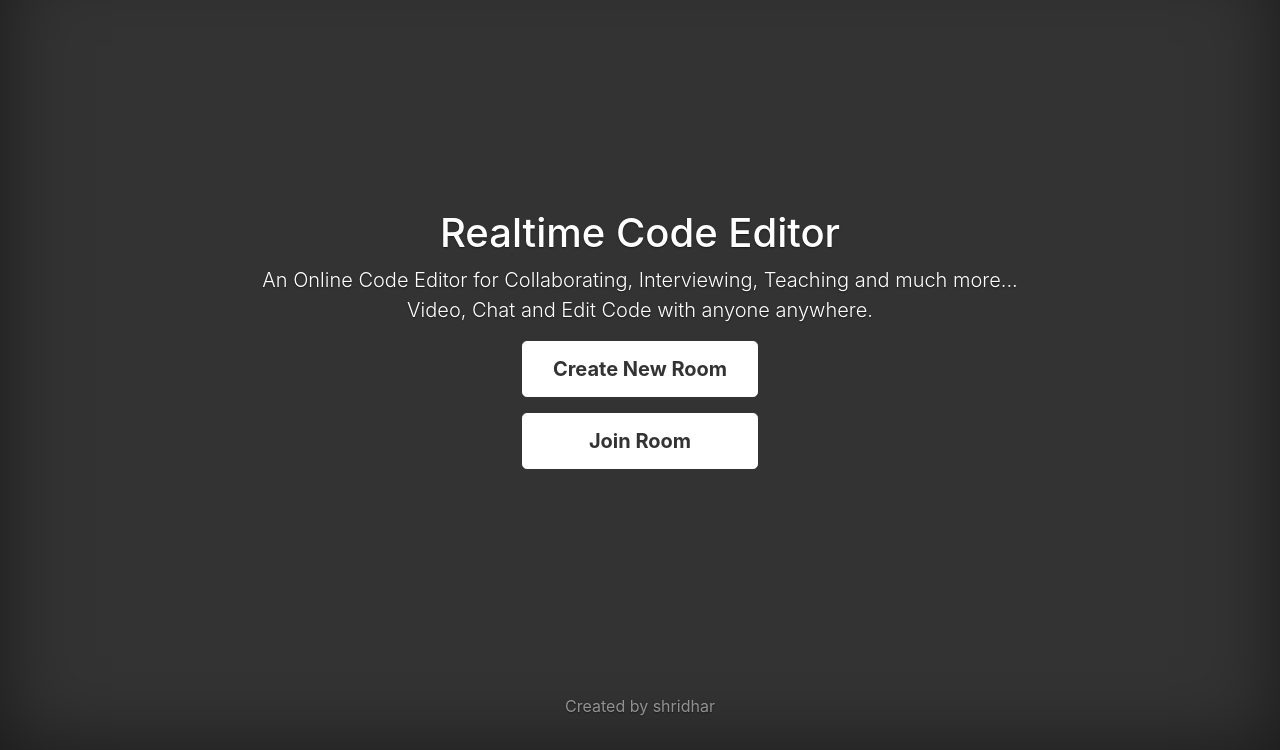
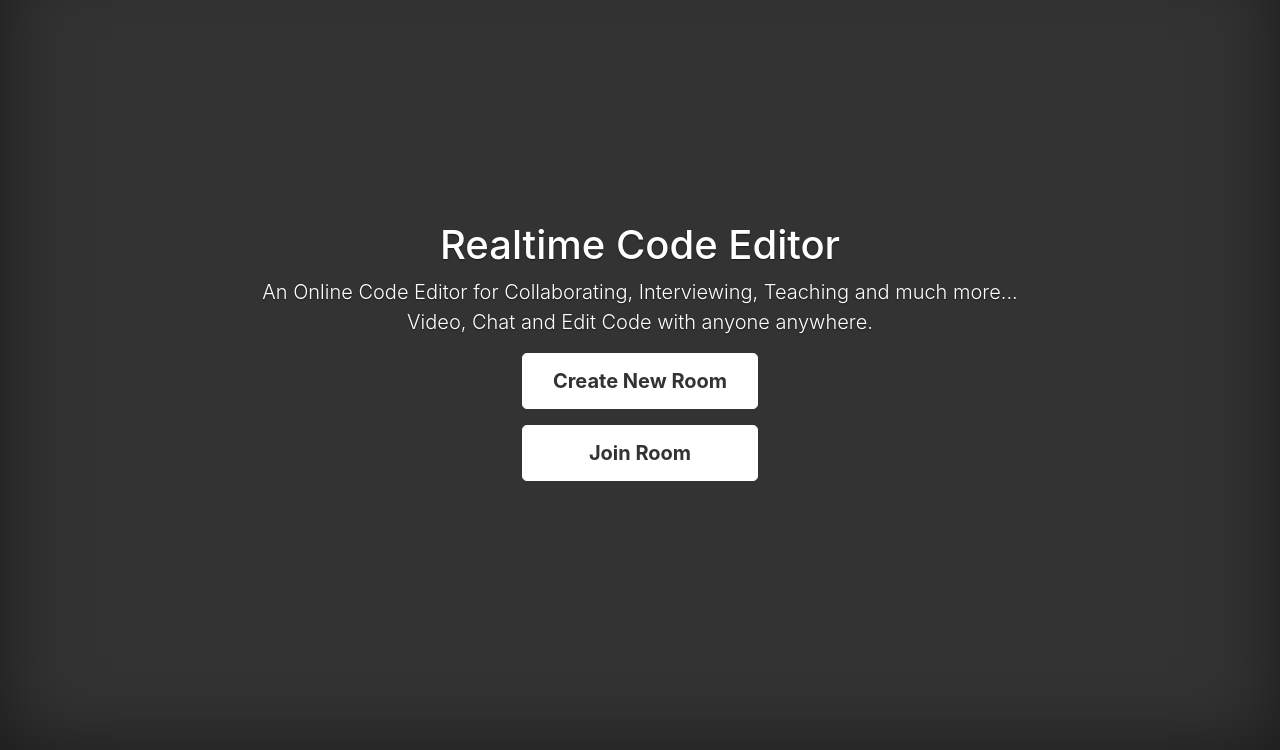
Before and after one commit to Monissha/collaborative, a Node server app: page / in a window 1280 px wide. Shown: the part 50-800 px from the top of the page. Run offline with Node 20, Linux system fonts and the light colour scheme.

Commit message:
Update home.ejs

```diff
--- a/views/home.ejs
+++ b/views/home.ejs
@@ -100,7 +100,7 @@
             <footer class="mastfoot mt-auto">
                 <div class="inner">
                     <p>
-                        Created by shridhar
+
                     </p>
                 </div>
             </footer>
```
